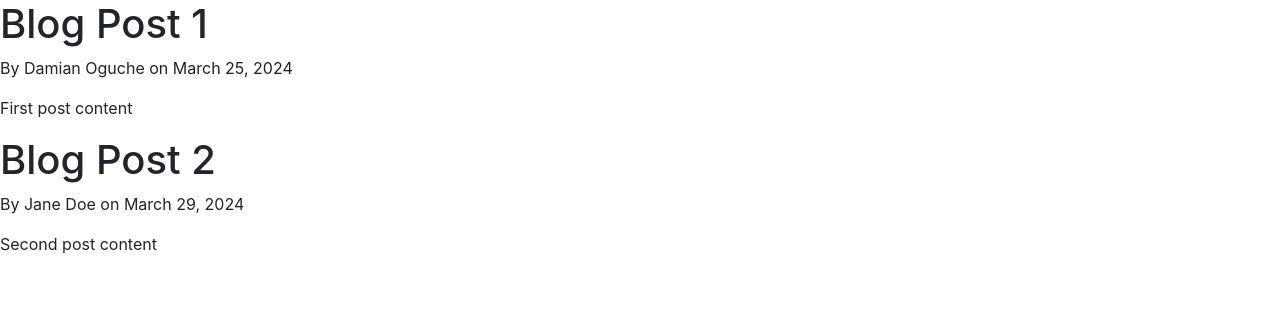
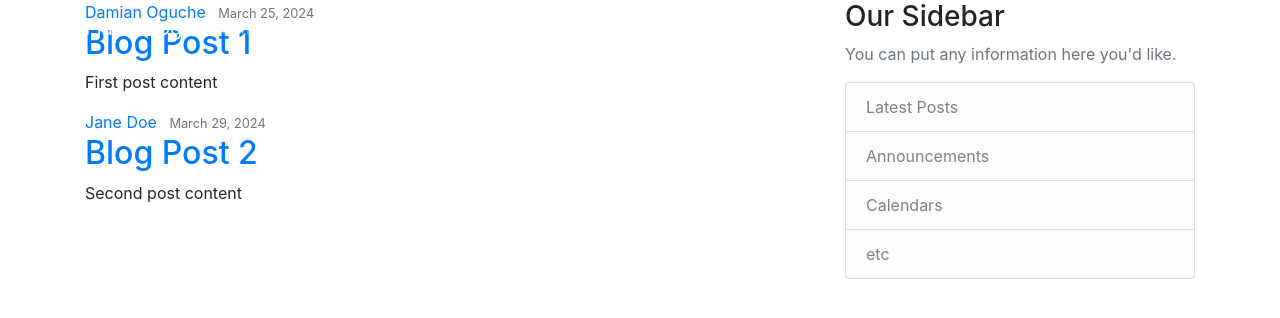
Before and after one commit to damianguch/Flask-Blog-App, a Flask app: page / in a window 1280 px wide. Shown: the top 318 px of the page. Run offline with Flask 3, Linux system fonts and the light colour scheme; some libraries are stand-ins or nearby versions.

Commit message:
modified flaskblog.py templates/base.html templates/home.html files

```diff
--- a/flaskblog.py
+++ b/flaskblog.py
@@ -1,4 +1,4 @@
-from flask import Flask, render_template
+from flask import Flask, render_template, url_for
 
 app = Flask(__name__)
 
--- a/templates/base.html
+++ b/templates/base.html
@@ -10,6 +10,11 @@
       integrity="sha384-Gn5384xqQ1aoWXA+058RXPxPg6fy4IWvTNh0E263XmFcJlSAwiGgFAW/dAiS6JXm"
       crossorigin="anonymous" />
 
+    <link
+      rel="stylesheet"
+      type="text/css"
+      href="{{ url_for('static', filename='css/main.css') }}" />
+
     {% if title %}
     <title>Flask Blog - {{ title }}</title>
     {% else %}
@@ -17,7 +22,57 @@
     {% endif %}
   </head>
   <body>
-    {% block content %} {% endblock %}
+    <header class="site-header">
+      <nav class="navbar navbar-expand-md navbar-dark bg-steel fixed-top">
+        <div class="container">
+          <a class="navbar-brand mr-4" href="/">Flask Blog</a>
+          <button
+            class="navbar-toggler"
+            type="button"
+            data-toggle="collapse"
+            data-target="#navbarToggle"
+            aria-controls="navbarToggle"
+            aria-expanded="false"
+            aria-label="Toggle navigation">
+            <span class="navbar-toggler-icon"></span>
+          </button>
+          <div class="collapse navbar-collapse" id="navbarToggle">
+            <div class="navbar-nav mr-auto">
+              <a class="nav-item nav-link" href="/">Home</a>
+              <a class="nav-item nav-link" href="/about">About</a>
+            </div>
+            <!-- Navbar Right Side -->
+            <div class="navbar-nav">
+              <a class="nav-item nav-link" href="/login">Login</a>
+              <a class="nav-item nav-link" href="/register">Register</a>
+            </div>
+          </div>
+        </div>
+      </nav>
+    </header>
+    <main class="container">
+      <div class="row">
+        <div class="col-md-8">{% block content %}{% endblock %}</div>
+        <div class="col-md-4">
+          <div class="content-section">
+            <h3>Our Sidebar</h3>
+            <p class="text-muted">
+              You can put any information here you'd like.
+            </p>
+            <ul class="list-group">
+              <li class="list-group-item list-group-item-light">
+                Latest Posts
+              </li>
+              <li class="list-group-item list-group-item-light">
+                Announcements
+              </li>
+              <li class="list-group-item list-group-item-light">Calendars</li>
+              <li class="list-group-item list-group-item-light">etc</li>
+            </ul>
+          </div>
+        </div>
+      </div>
+    </main>
 
     <!-- Optional JavaScript -->
     <!-- jQuery first, then Popper.js, then Bootstrap JS -->
--- a/templates/home.html
+++ b/templates/home.html
@@ -1,5 +1,12 @@
 {% extends 'base.html' %} {% block content %} {% for post in posts %}
-<h1>{{ post.title }}</h1>
-<p>By {{ post.author }} on {{ post.date_posted }}</p>
-<p>{{ post.content }}</p>
+<article class="media content-section">
+  <div class="media-body">
+    <div class="article-metadata">
+      <a class="mr-2" href="#">{{ post.author }}</a>
+      <small class="text-muted">{{ post.date_posted }}</small>
+    </div>
+    <h2><a class="article-title" href="#">{{ post.title }}</a></h2>
+    <p class="article-content">{{ post.content }}</p>
+  </div>
+</article>
 {% endfor %} {% endblock %}
```
